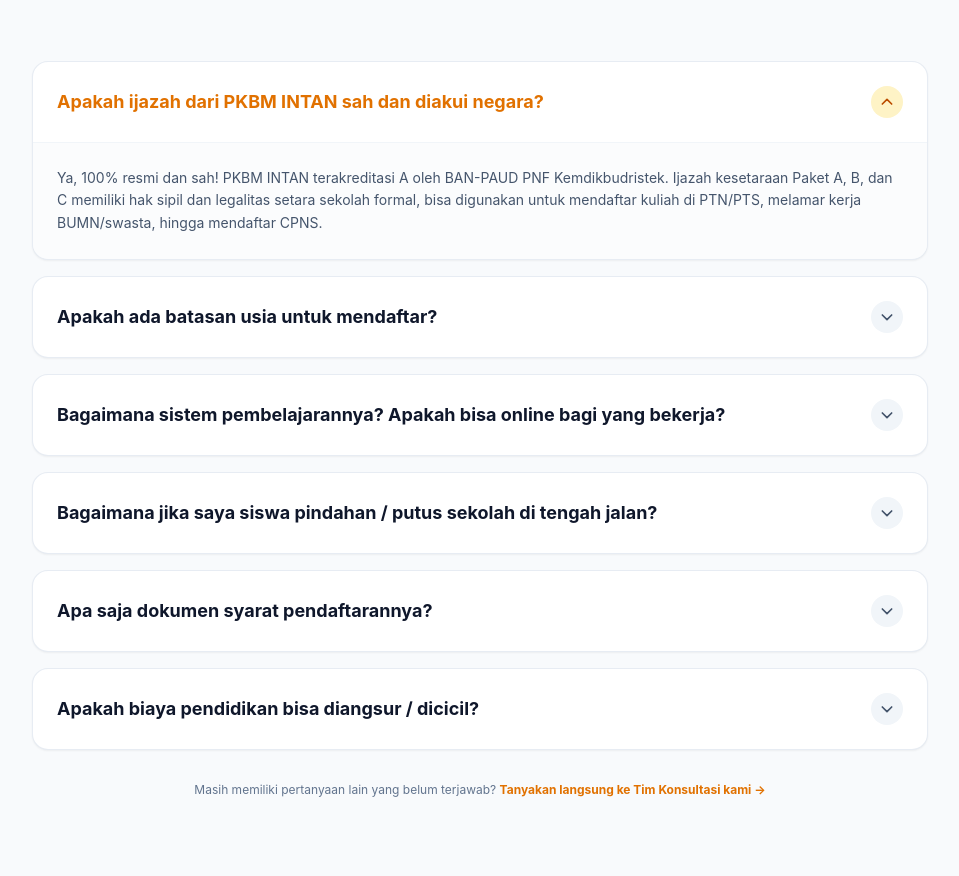
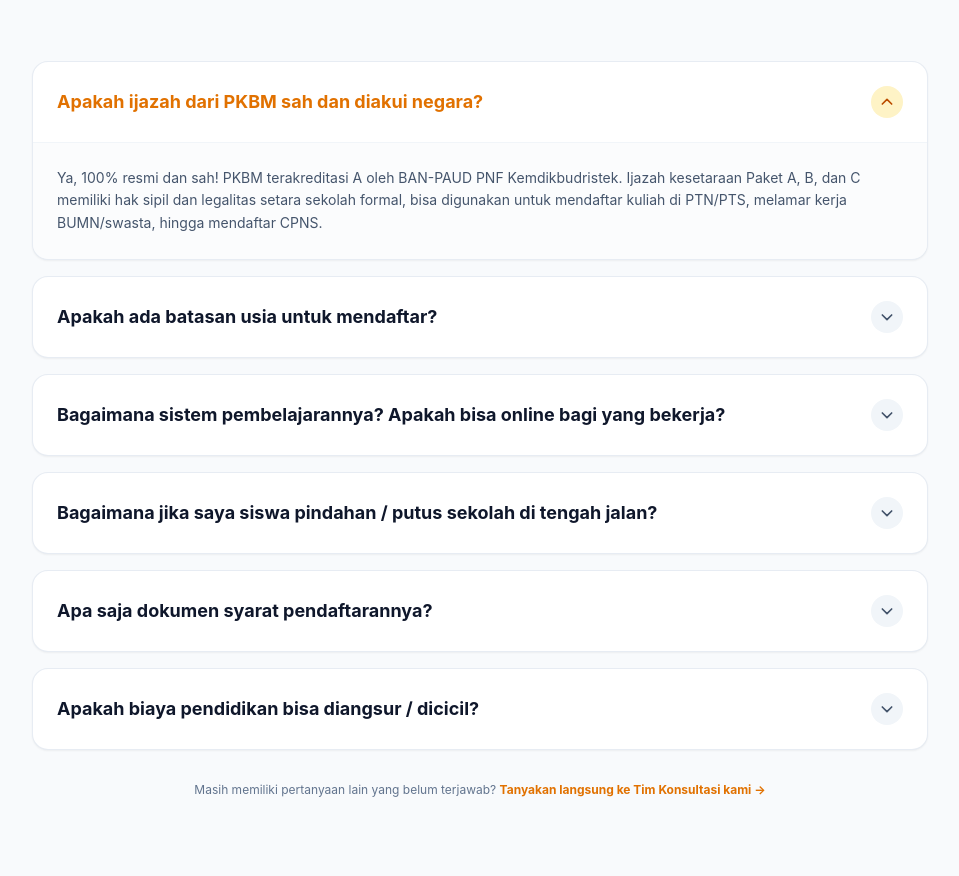
Before and after one commit to khawarizmiadityapp-ui/pkbm, an Astro site: page / in a window 1280 px wide. Shown: the part 4880-5756 px from the top of the page, without its empty margins (160-1119 px from the left). Built offline with nearby package versions, Linux system fonts and the light colour scheme; Astro itself is replaced by a stand-in of ours.

Commit message:
menhapus nama intan di tanya jawab

```diff
--- a/src/components/home/tanyajawab.astro
+++ b/src/components/home/tanyajawab.astro
@@ -6,8 +6,8 @@ interface FaqItem {
 
 const faqs: FaqItem[] = [
   {
-    question: "Apakah ijazah dari PKBM INTAN sah dan diakui negara?",
-    answer: "Ya, 100% resmi dan sah! PKBM INTAN terakreditasi A oleh BAN-PAUD PNF Kemdikbudristek. Ijazah kesetaraan Paket A, B, dan C memiliki hak sipil dan legalitas setara sekolah formal, bisa digunakan untuk mendaftar kuliah di PTN/PTS, melamar kerja BUMN/swasta, hingga mendaftar CPNS.",
+    question: "Apakah ijazah dari PKBM  sah dan diakui negara?",
+    answer: "Ya, 100% resmi dan sah! PKBM terakreditasi A oleh BAN-PAUD PNF Kemdikbudristek. Ijazah kesetaraan Paket A, B, dan C memiliki hak sipil dan legalitas setara sekolah formal, bisa digunakan untuk mendaftar kuliah di PTN/PTS, melamar kerja BUMN/swasta, hingga mendaftar CPNS.",
   },
   {
     question: "Apakah ada batasan usia untuk mendaftar?",
```
